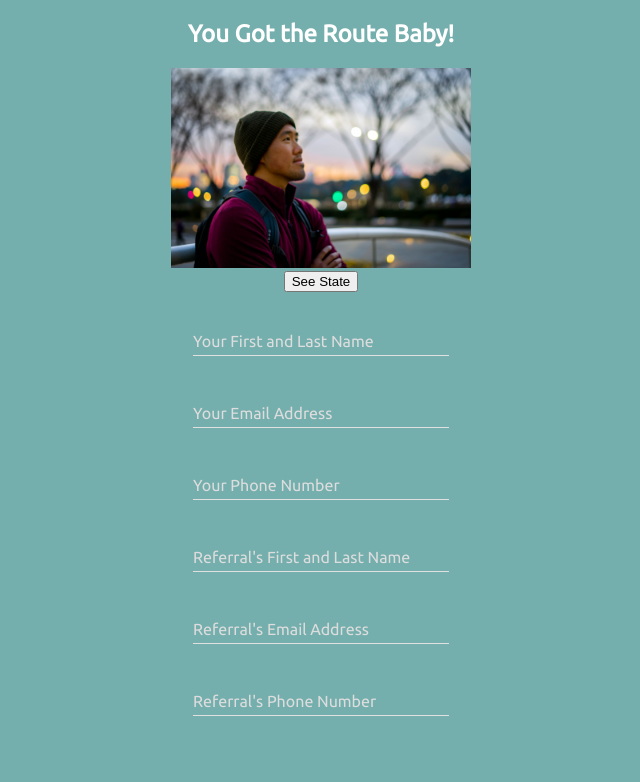
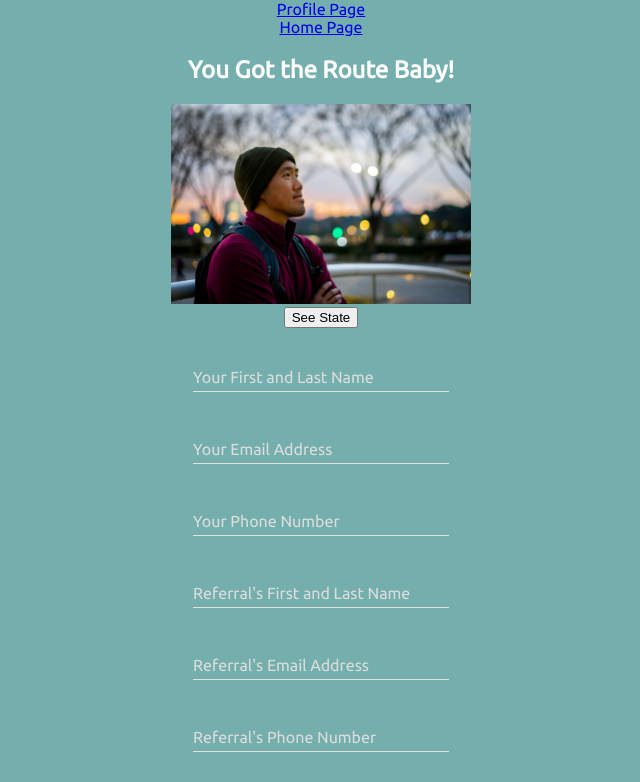
Before and after one commit to jontom11/reftrade, a React (Create React App) app: page /ReferralPage in a window 1280 px wide. Shown: the top 782 px of the page, without its empty margins (319-959 px from the left). Built offline with nearby package versions, Linux system fonts and the light colour scheme; the HTML template or start-up script is replaced by a standard one; what react-tap-event-plugin would draw is missing.

Commit message:
fixed bug with react-router requiring both Link and Route in order to reach page

```diff
--- a/src/App.js
+++ b/src/App.js
@@ -16,8 +16,8 @@ class App extends Component {
         <MuiThemeProvider>
           <div className="App">
             <Route exact={true} path ='/' component={Login} />
+            <Route path ='/ProfilePage' component={Profile} />
             <Route path ='/ReferralPage' component={Referral} />
-            <Route path ='/ProfilePage' component={Profile} />
           </div>
         </MuiThemeProvider>
       </Router>
--- a/src/Login.js
+++ b/src/Login.js
@@ -1,15 +1,13 @@
 import React, {Component} from 'react';
 import {BrowserRouter as Route, Link} from 'react-router-dom';
-import Profile from './Profile.js';
 
 class Login extends Component {
   render() {
     return (
       <div>
         <div>The Referrals Trade</div>
-        <Link to='ProfilePage'>
-          Click Here to go to Profile Page
-        </Link>
+          <Link to='ReferralPage'>Refer Someone</Link>
+
       </div>
     )
   }
--- a/src/Profile.js
+++ b/src/Profile.js
@@ -1,14 +1,12 @@
 import React, {Component} from 'react';
-import {BrowserRouter as Link} from 'react-router-dom';
+import {BrowserRouter as Route, Link} from 'react-router-dom';
 
 class Profile extends Component {
-
   render() {
     return (
-      <div>Back at the Profilio
-        <Link to='ReferralPage'>
-          Refer Someone
-        </Link>
+      <div>
+        <div>Welcome to the Profile Page</div>
+        <Link exact={true} to='/'>Home Page</Link>
       </div>
     )
   }
--- a/src/Referral.js
+++ b/src/Referral.js
@@ -1,9 +1,7 @@
 import React, {Component} from 'react';
 import TextField from 'material-ui/TextField';
-import Avatar from 'material-ui/Avatar';
-import ListItem from 'material-ui/List/ListItem';
 import avatarImage from './jonathan.jpg';
-
+import {BrowserRouter as Route, Link} from 'react-router-dom';
 
 class Referral extends Component {
   constructor () {
@@ -43,27 +41,27 @@ class Referral extends Component {
     this.setState({theirPhone: f.target.value})
   }
 
-
   render() {
     let avatarStyle = {width: '300px'};
     let floatStyle = {
-      'font-family': 'Ubuntu',
+      fontFamily: 'Ubuntu',
       color: '#ddd'
     }
     let textStyle = {
-      'font-family': 'Ubuntu',
+      fontFamily: 'Ubuntu',
       color: '#ffe',
     };
 
     return (
       <div id="Referral">
+        <div><Link to='ProfilePage'>Profile Page</Link> </div>
+        <div><Link exact={true} to='/'>Home Page</Link></div>
         <h2 id='ReferralHeader'>You Got the Route Baby!</h2>
-        <div><img src={avatarImage} style={avatarStyle}/></div>
+        <div><img src={avatarImage} style={avatarStyle} alt={'missing'}/></div>
         <button onTouchTap={()=>console.log(this.state)}>See State</button>
         <div>
           <TextField
             floatingLabelText="Your First and Last Name"
-            /*errorText="This field is required"*/
             onChange={this.yourNameChange}
             floatingLabelStyle = {floatStyle}
             inputStyle = {textStyle}
```
